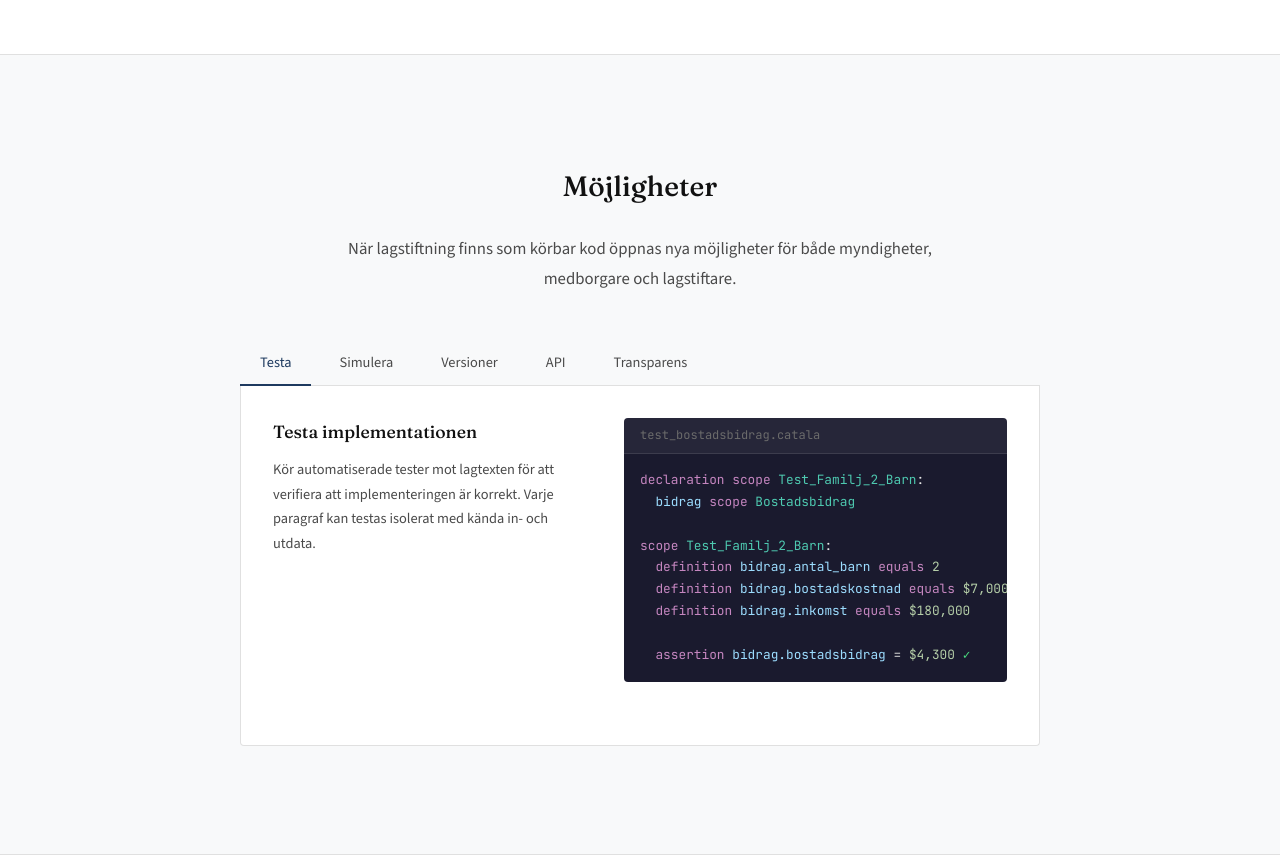
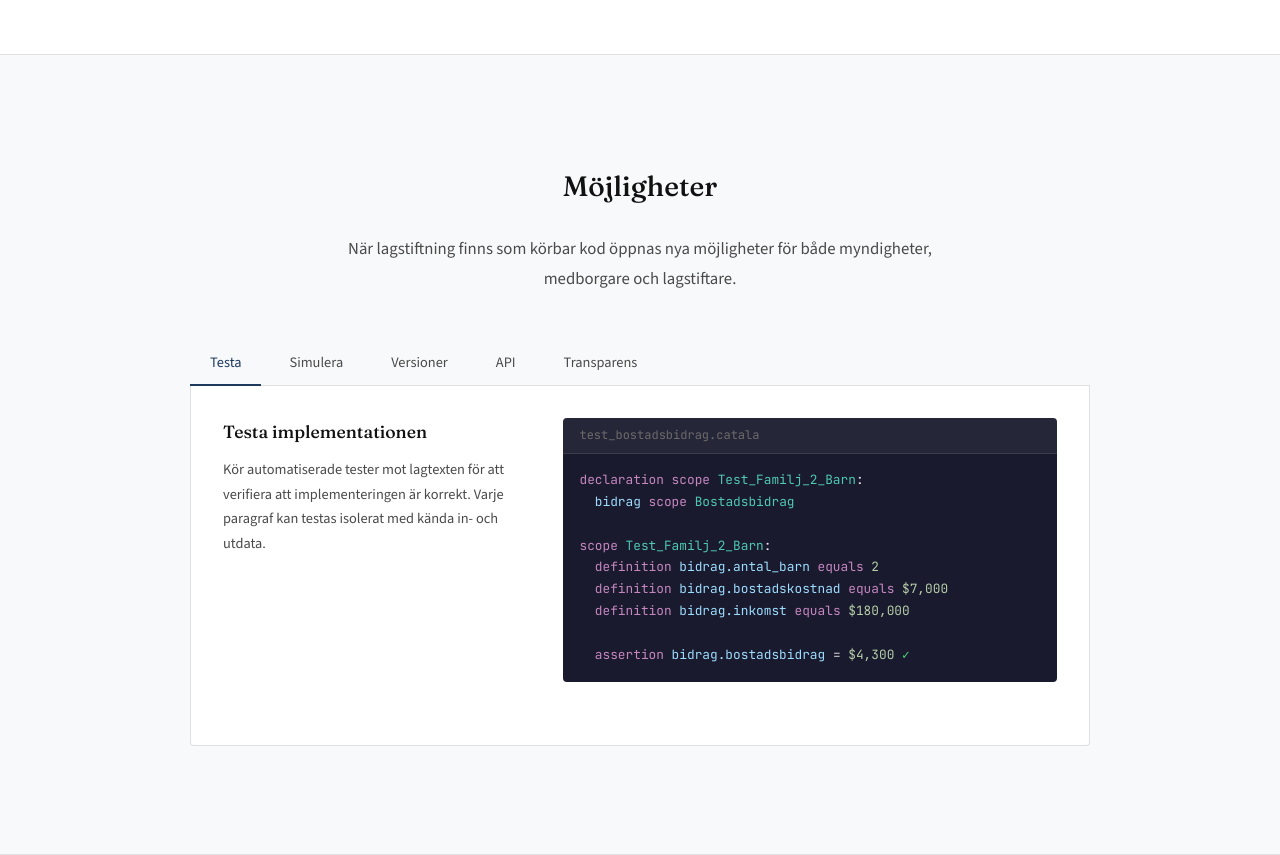
Before and after one commit to josaatt/www.juridik.lol, a plain HTML site: page rac/index.html in a window 1280 px wide. Shown: the part 6770-7625 px from the top of the page. Drawn offline with nearby package versions, Linux system fonts and the light colour scheme.

Commit message:
Möjligheter: mer utrymme för kodpanelen

```diff
--- a/rac/index.html
+++ b/rac/index.html
@@ -1395,7 +1395,7 @@
     }
 
     .possibilities-tabs {
-      max-width: 800px;
+      max-width: 900px;
       margin: 0 auto;
     }
 
@@ -1447,7 +1447,7 @@
 
     .possibilities-panel.active {
       display: grid;
-      grid-template-columns: 1fr 1.2fr;
+      grid-template-columns: 1fr 1.6fr;
       gap: 2rem;
       align-items: start;
     }
```
